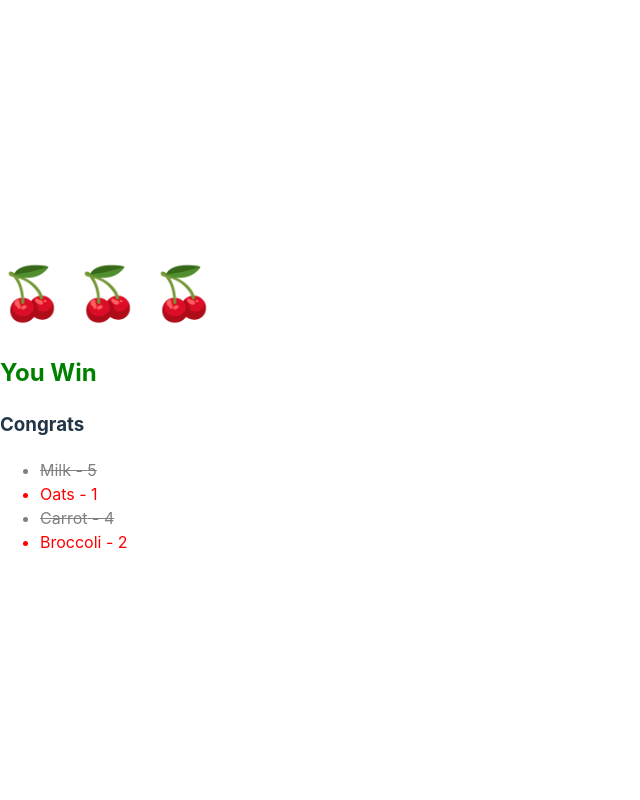
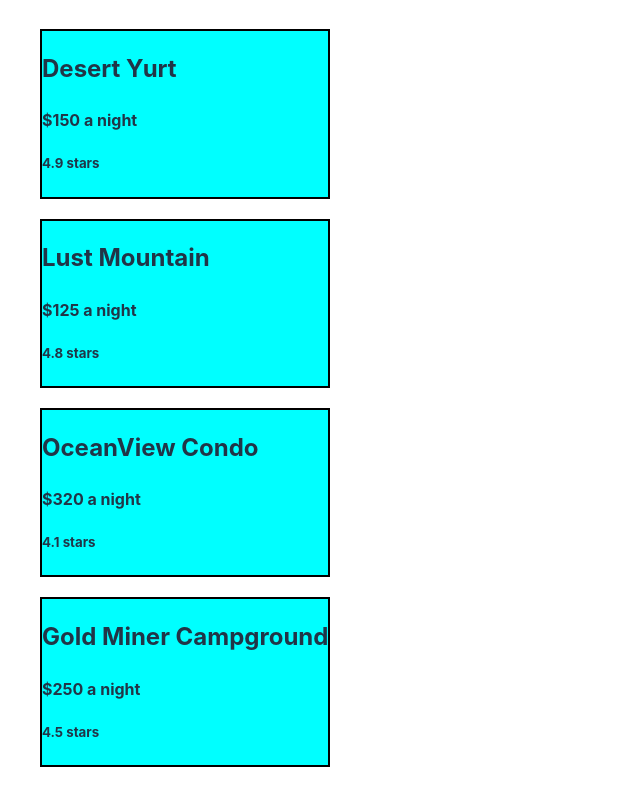
Before and after one commit to asimtimsina/Udemy_fullstack, a React (Vite) app in the folder first-react-project/: page / in a window 1280 px wide. Shown: the whole page, without its empty margins (0-640 px from the left). Built offline with nearby package versions, Linux system fonts and the light colour scheme.

Commit message:
622. Rental Property Exercise

```diff
--- a/first-react-project/src/App.jsx
+++ b/first-react-project/src/App.jsx
@@ -11,6 +11,7 @@ import Heading from "./Heading"
 import ColorList from "./ColorList"
 import Slots from "./Slots"
 import ShoppingList from "./ShoppingList"
+import PropertyList from "./PropertyList"
 
 
 
@@ -21,6 +22,13 @@ function App() {
     { id: 2, name: 'Oats', quantity: 1, picked: false },
     { id: 3, name: 'Carrot', quantity: 4, picked: true },
     { id: 4, name: 'Broccoli', quantity: 2, picked: false },
+  ]
+
+  const properties = [
+    { id: 123100, name: 'Desert Yurt', rating: 4.9, price: 150 },
+    { id: 123101, name: 'Lust Mountain', rating: 4.8, price: 125 },
+    { id: 123102, name: 'OceanView Condo', rating: 4.1, price: 320 },
+    { id: 123103, name: 'Gold Miner Campground', rating: 4.5, price: 250 },
   ]
 
   return (
@@ -38,8 +46,10 @@ function App() {
       <ColorList color={['Red', 'Green', 'Purple', 'Teal']} />
       <ColorList color={['Olive', 'Orangered', 'Red', 'Magenta']} /> */}
 
-      <Slots />
-      <ShoppingList lists={lists} />
+      {/* <Slots />
+      <ShoppingList lists={lists} /> */}
+
+      <PropertyList property={properties} />
 
     </>
   )
--- /dev/null
+++ b/first-react-project/src/PropertyList.jsx
@@ -0,0 +1,29 @@
+import PropertyListSingle from "./PropertyListSingle"
+
+
+
+export default function PropertyList({ property }) {
+    return (
+        <>
+
+            <ul>
+
+                {property.map(item =>
+                    <PropertyListSingle key={item.id} {...item} />
+
+                )}
+
+            </ul>
+        </>
+
+
+    )
+
+}
+
+
+
+{/* {PropertyList.map((each) => (
+                    // <PropertyListSingle key={each.id} {...each} />
+
+                ))} */}
--- /dev/null
+++ b/first-react-project/src/PropertyListSingle.css
@@ -0,0 +1,7 @@
+.PropertyListSingle {
+
+    border: 2px solid black;
+    margin-bottom: 20px;
+    background-color: aqua;
+
+}
--- /dev/null
+++ b/first-react-project/src/PropertyListSingle.jsx
@@ -0,0 +1,15 @@
+import "./PropertyListSingle.css"
+
+export default function PropertyListSingle({ name, rating, price }) {
+
+    return (
+
+        <div className='PropertyListSingle'>
+            <h2>{name}</h2>
+            <h4>${price} a night</h4>
+            <h5>{rating} stars</h5>
+        </div >
+
+    )
+
+}
```
Also changed, not shown: first-react-project/notes.txt.
